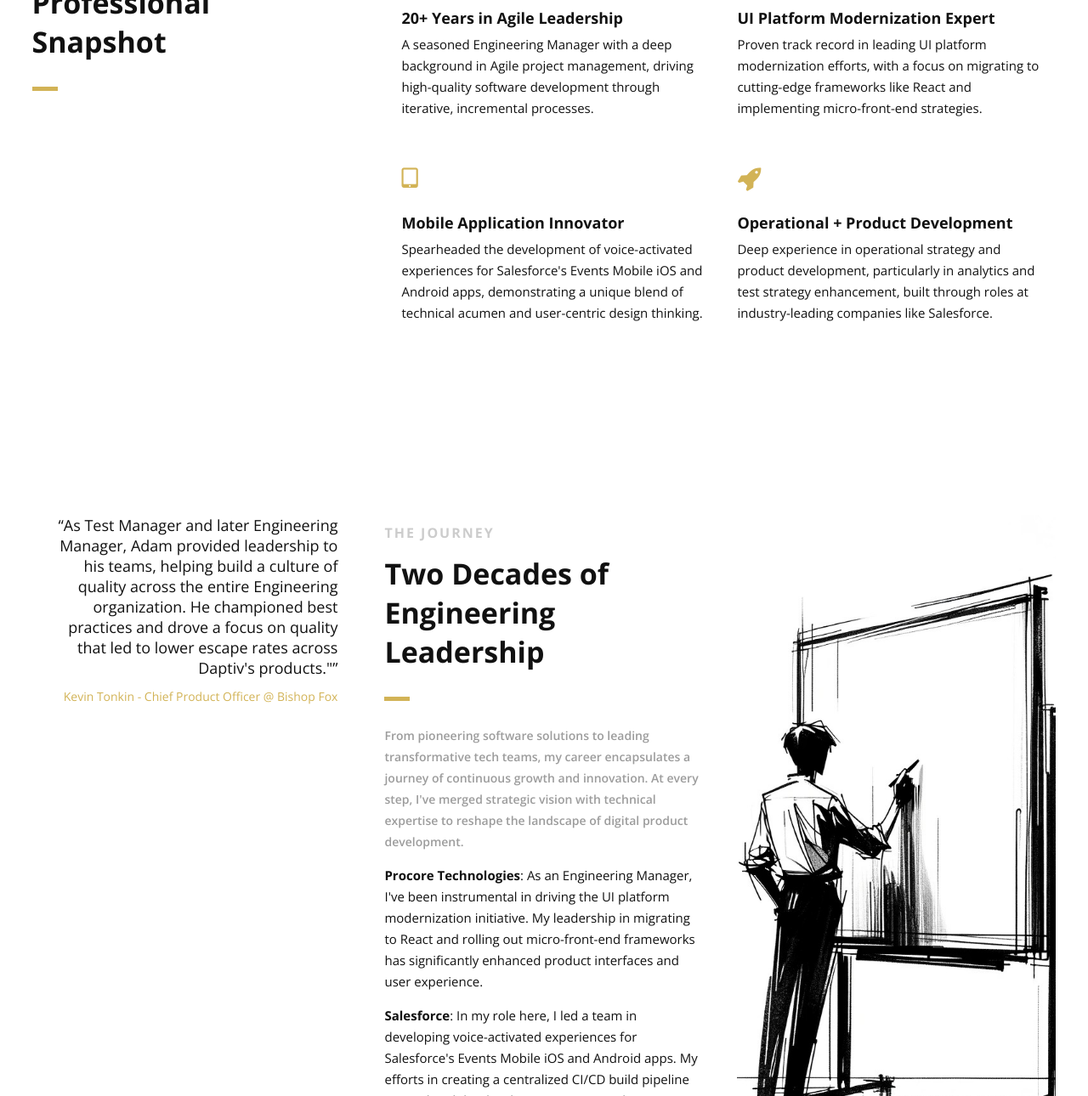
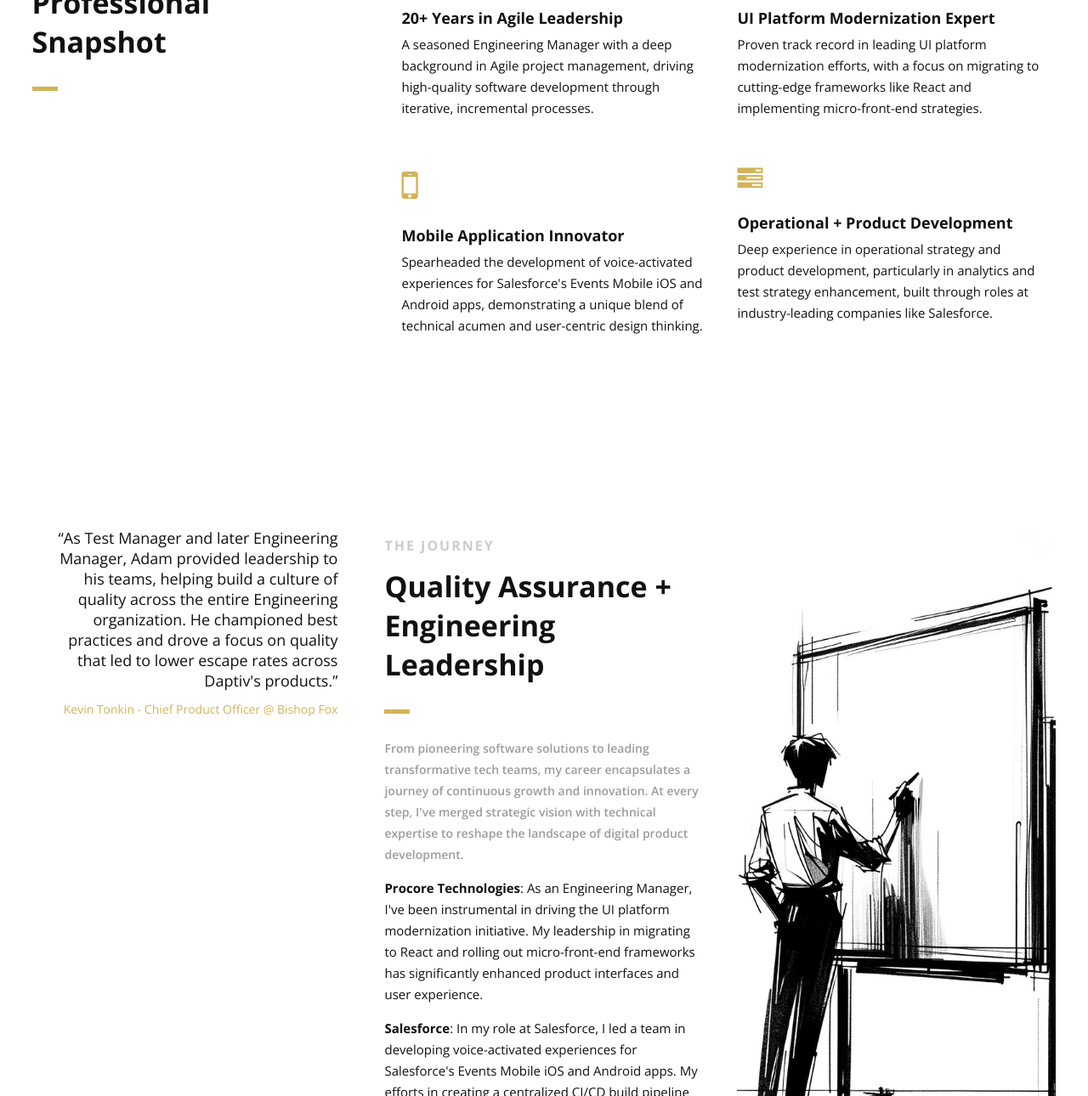
Before and after one commit to jsc0ded/adamdrazic, a plain HTML site: page index.html in a window 1280 px wide. Shown: the part 1229-2519 px from the top of the page at 85% size. Drawn offline with nearby package versions, Linux system fonts and the light colour scheme.

Commit message:
changed icons

```diff
--- a/index.html
+++ b/index.html
@@ -232,7 +232,7 @@
                             data-wow-delay="0.1s">
                             <!--Icon-->
                             <div class="icon">
-                                <i class="fa fa-html5 fa-2x"></i>
+                                <i class="fa fa-calendar fa-2x"></i>
                             </div>
                             <!--Icon Block Description-->
                             <div class="icon-block-description">
@@ -250,7 +250,7 @@
                             data-wow-delay="0.3s">
                             <!--Icon-->
                             <div class="icon">
-                                <i class="fa fa-bolt fa-2x"></i>
+                                <i class="fa fa-cog fa-2x"></i>
                             </div>
                             <!--Icon Block Description-->
                             <div class="icon-block-description">
@@ -268,7 +268,7 @@
                             data-wow-delay="0.5s">
                             <!--Icon-->
                             <div class="icon">
-                                <i class="fa fa-tablet fa-2x"></i>
+                                <i class="fa fa-mobile-phone fa-3x"></i>
                             </div>
                             <!--Icon Block Description-->
                             <div class="icon-block-description">
@@ -285,7 +285,7 @@
                             data-wow-delay="0.5s">
                             <!--Icon-->
                             <div class="icon">
-                                <i class="fa fa-rocket fa-2x"></i>
+                                <i class="fa fa-tasks fa-2x"></i>
                             </div>
                             <!--Icon Block Description-->
                             <div class="icon-block-description">
@@ -361,7 +361,7 @@
                             <q>As Test Manager and later Engineering Manager, Adam provided leadership to his teams,
                                 helping build a culture of quality across the entire Engineering organization. He
                                 championed best practices and drove a focus on quality that led to lower escape rates
-                                across Daptiv's products."</q>
+                                across Daptiv's products.</q>
                             <footer style="font-size: 14px;"><a href="https://www.linkedin.com/in/kevintonkin/">Kevin
                                     Tonkin - Chief Product Officer @ Bishop Fox</a></footer>
 
@@ -375,7 +375,7 @@
                     <div class="col-3">
                         <div class="section-heading">
                             <h3>THE JOURNEY</h3>
-                            <h2 class="section-title">Two Decades of Engineering Leadership</h2>
+                            <h2 class="section-title">Quality Assurance + Engineering Leadership</h2>
                             <p class="section-subtitle">From pioneering software solutions to leading transformative
                                 tech teams, my career encapsulates a journey of continuous growth and innovation. At
                                 every step, I've merged strategic vision with technical expertise to reshape the
@@ -388,7 +388,8 @@
                             experience.
                         </p>
                         <p>
-                            <b>Salesforce</b>: In my role here, I led a team in developing voice-activated experiences
+                            <b>Salesforce</b>: In my role at Salesforce, I led a team in developing voice-activated
+                            experiences
                             for
                             Salesforce's Events Mobile iOS and Android apps. My efforts in creating a centralized CI/CD
                             build pipeline streamlined the development process, showcasing my commitment to operational
@@ -401,18 +402,11 @@
                             product's reliability and performance.
                         </p>
                         <p>
-                            <b>Daptiv</b>: At Daptiv, I honed my skills in Agile methodologies, leading teams in the
+                            <b>Daptiv</b>: At Daptiv, I developed my skills in Agile methodologies, leading teams in the
                             development of robust software solutions. My focus was on enhancing operational strategies
                             and overseeing product development, setting new benchmarks in efficiency and quality.
                         </p>
-                        <!-- Just replace the Video ID "UYJ5IjBRlW8" with the ID of your video on YouTube (Found within the URL) -->
-                        <!-- <a href="#"
-                            data-videoid="UYJ5IjBRlW8"
-                            data-videosite="youtube"
-                            class="button video link-lightbox">
-                            WATCH VIDEO <i class="fa fa-play"
-                                aria-hidden="true"></i>
-                        </a> -->
+
                     </div>
                     <!--End Content Right Side-->
 
```
